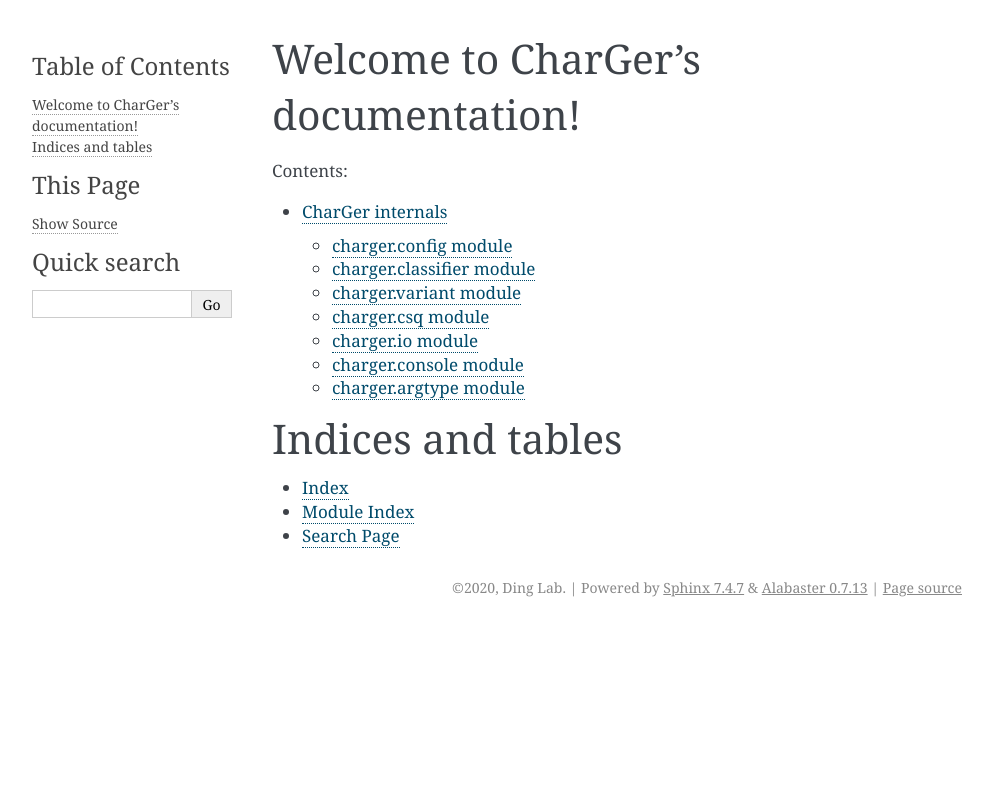
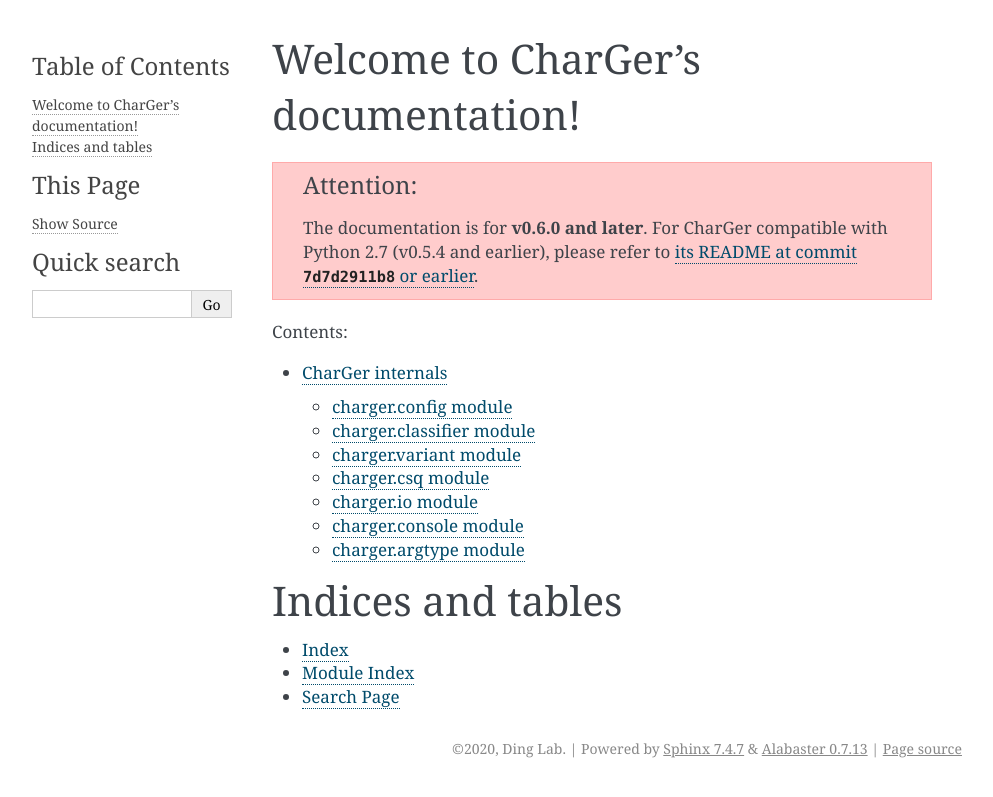
Before and after one commit to ding-lab/CharGer, a Sphinx documentation site: the page built from docs/index.rst, in a window 1280 px wide. Shown: the top 797 px of the page, without its empty margins (148-1141 px from the left). Built offline with Sphinx 7.4.7, drawn with Linux system fonts in a browser that asks for light colours.

Commit message:
Add attention for older CharGer verion in the doc

```diff
--- a/docs/index.rst
+++ b/docs/index.rst
@@ -1,5 +1,14 @@
 Welcome to CharGer's documentation!
 ===================================
+
+
+.. attention::
+   The documentation is for **v0.6.0 and later**.
+   For CharGer compatible with Python 2.7 (v0.5.4 and earlier),
+   please refer to |README at 7d7d2911b8|_.
+
+.. |README at 7d7d2911b8| replace:: its README at commit ``7d7d2911b8`` or earlier
+.. _README at 7d7d2911b8: https://github.com/ding-lab/CharGer/tree/7d7d2911b89261fa5dceea6395a5d188a82757f2
 
 .. toctree::
    :maxdepth: 4
```
